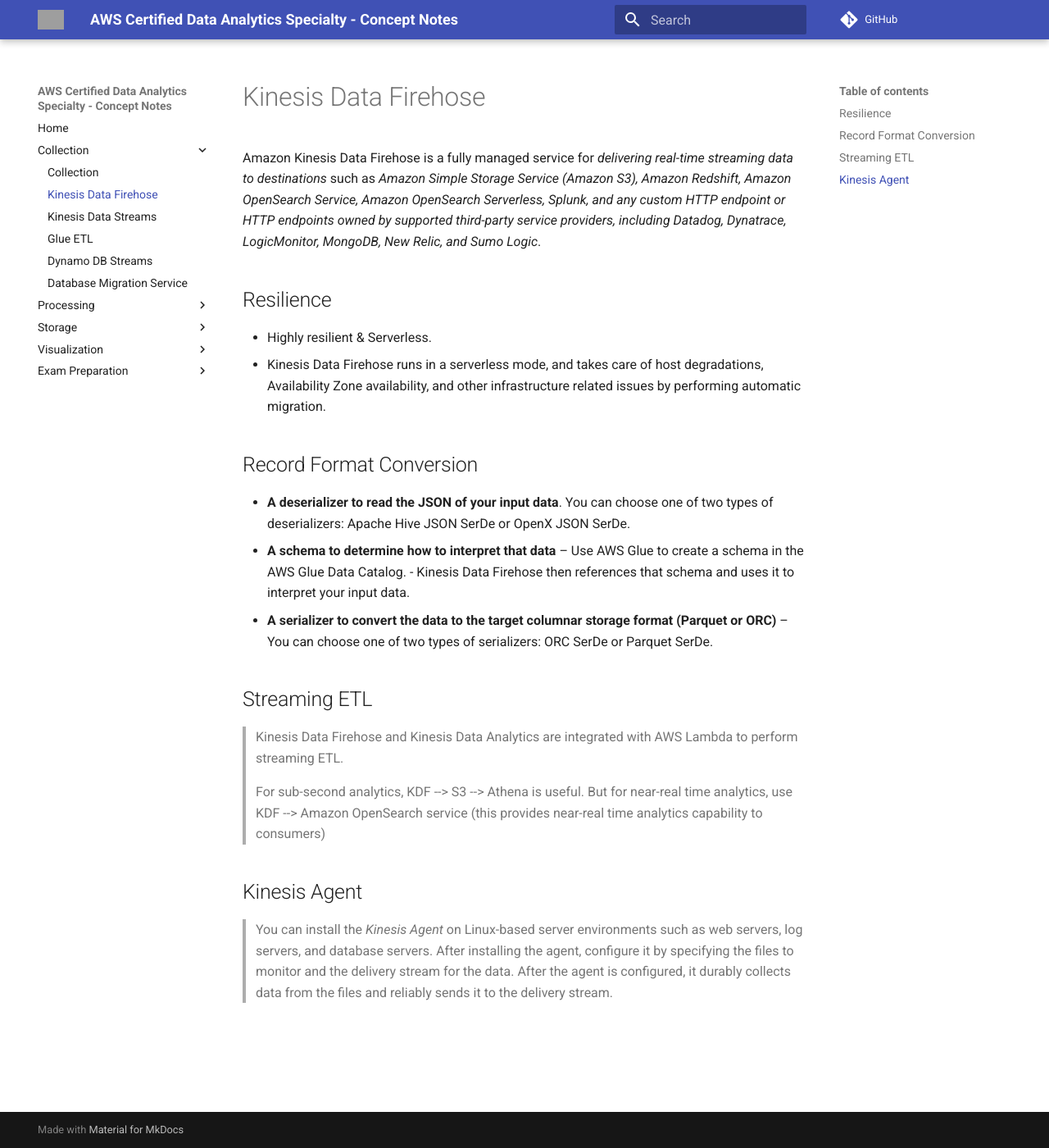
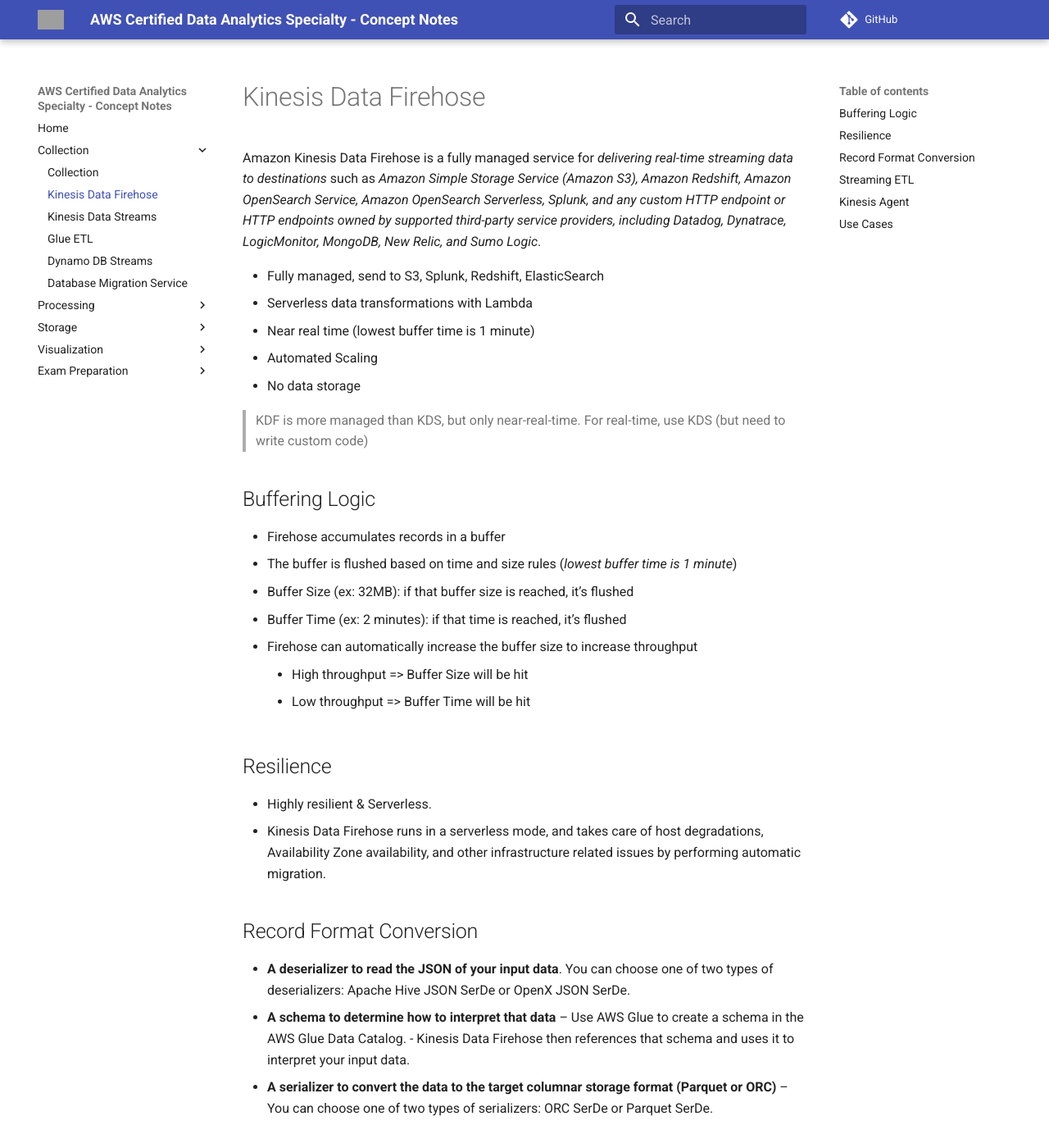
Before and after one commit to jeyabalajis/aws-certified-data-analytics-specialty-notes, an MkDocs documentation site: the page built from docs/collection/kinesis_data_firehose.md, in a window 1280 px wide and 1400 px high. Shown: the whole window at 82% size. Built offline with MkDocs 1.6.1 and Material for MkDocs 9.7.7, drawn with Linux system fonts in a browser that asks for light colours; comment, search, counter and statistics services are not loaded; some of the changed text lies outside the part shown; grey boxes are pictures that could not be loaded.

```diff
--- a/docs/collection/kinesis_data_firehose.md
+++ b/docs/collection/kinesis_data_firehose.md
@@ -1,6 +1,24 @@
 # Kinesis Data Firehose
 
 Amazon Kinesis Data Firehose is a fully managed service for _delivering real-time streaming data to destinations_ such as _Amazon Simple Storage Service (Amazon S3), Amazon Redshift, Amazon OpenSearch Service, Amazon OpenSearch Serverless, Splunk, and any custom HTTP endpoint or HTTP endpoints owned by supported third-party service providers, including Datadog, Dynatrace, LogicMonitor, MongoDB, New Relic, and Sumo Logic_.
+
+- Fully managed, send to S3, Splunk, Redshift, ElasticSearch
+- Serverless data transformations with Lambda
+- Near real time (lowest buffer time is 1 minute)
+- Automated Scaling
+- No data storage
+
+> KDF is more managed than KDS, but only near-real-time. For real-time, use KDS (but need to write custom code)
+
+## Buffering Logic
+
+- Firehose accumulates records in a buffer
+- The buffer is flushed based on time and size rules (_lowest buffer time is 1 minute_)
+- Buffer Size (ex: 32MB): if that buffer size is reached, it’s flushed
+- Buffer Time (ex: 2 minutes): if that time is reached, it’s flushed
+- Firehose can automatically increase the buffer size to increase throughput
+    - High throughput => Buffer Size will be hit
+    - Low throughput => Buffer Time will be hit
 
 ## Resilience
 
@@ -21,4 +39,13 @@ Amazon Kinesis Data Firehose is a fully managed service for _delivering real-tim
 
 ## Kinesis Agent
 
-> You can install the _Kinesis Agent_ on Linux-based server environments such as web servers, log servers, and database servers. After installing the agent, configure it by specifying the files to monitor and the delivery stream for the data. After the agent is configured, it durably collects data from the files and reliably sends it to the delivery stream.
+- You can install the _Kinesis Agent_ on Linux-based server environments such as web servers, log servers, and database servers. - After installing the agent, configure it by specifying the files to monitor and the delivery stream for the data.
+- After the agent is configured, it durably collects data from the files and reliably sends it to the delivery stream.
+
+## Use Cases
+
+- Cloud Watch Logs --> Subscription Filter --> Kinesis Data Firehose (optional Lambda Transform) --> Amazon ES/S3/Splunk
+
+> For real time, use Lambda instead of Kinesis Data Firehose.
+
+> For real time analytics, use Kinesis data Streams in conjunction with Kinesis Data Analytics.
```
Also changed, not shown: docs/collection/kinesis_data_streams.md (+17 -0 lines), docs/processing/amazon_emr.md (+6 -0 lines), docs/processing/athena.md (+7 -0 lines), docs/storage/storage.md (+5 -0 lines), docs/visualization/open_search.md (added, +21 -0 lines), docs/visualization/quick_sight.md (+9 -0 lines).
